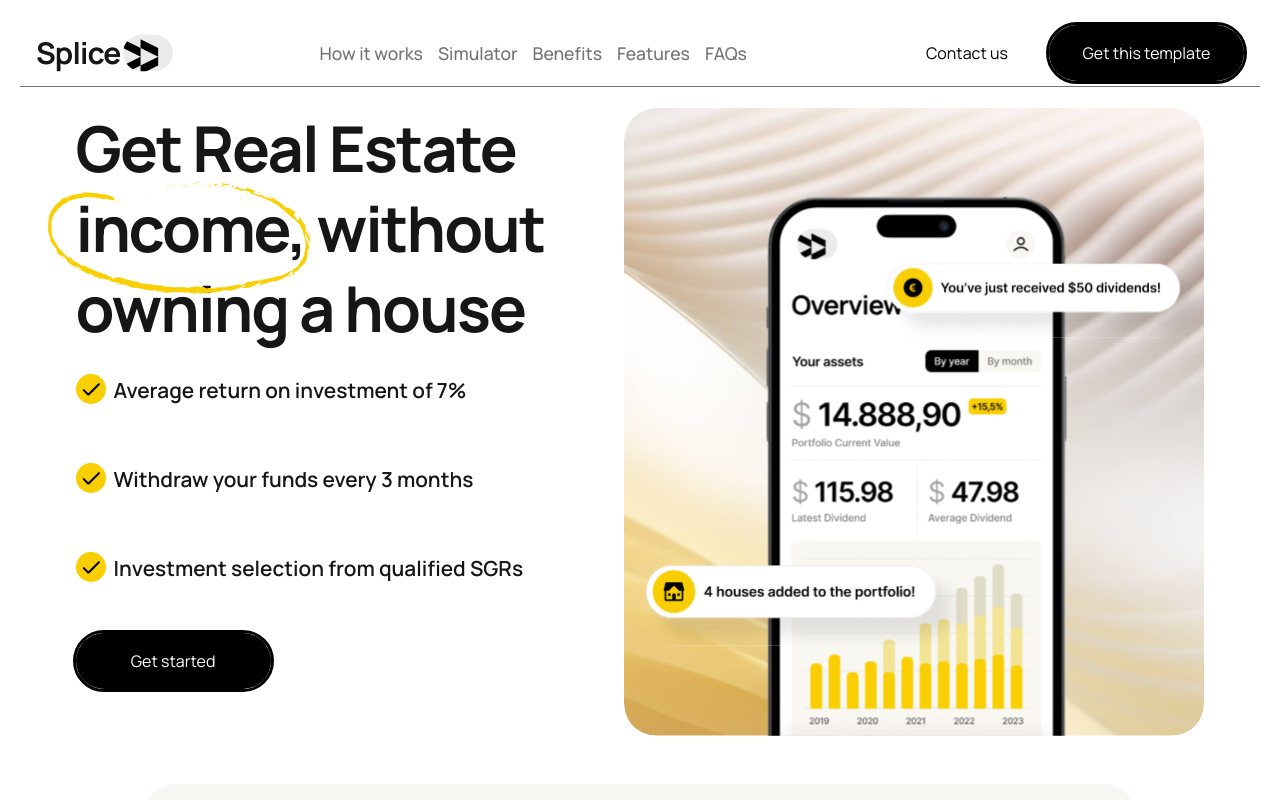
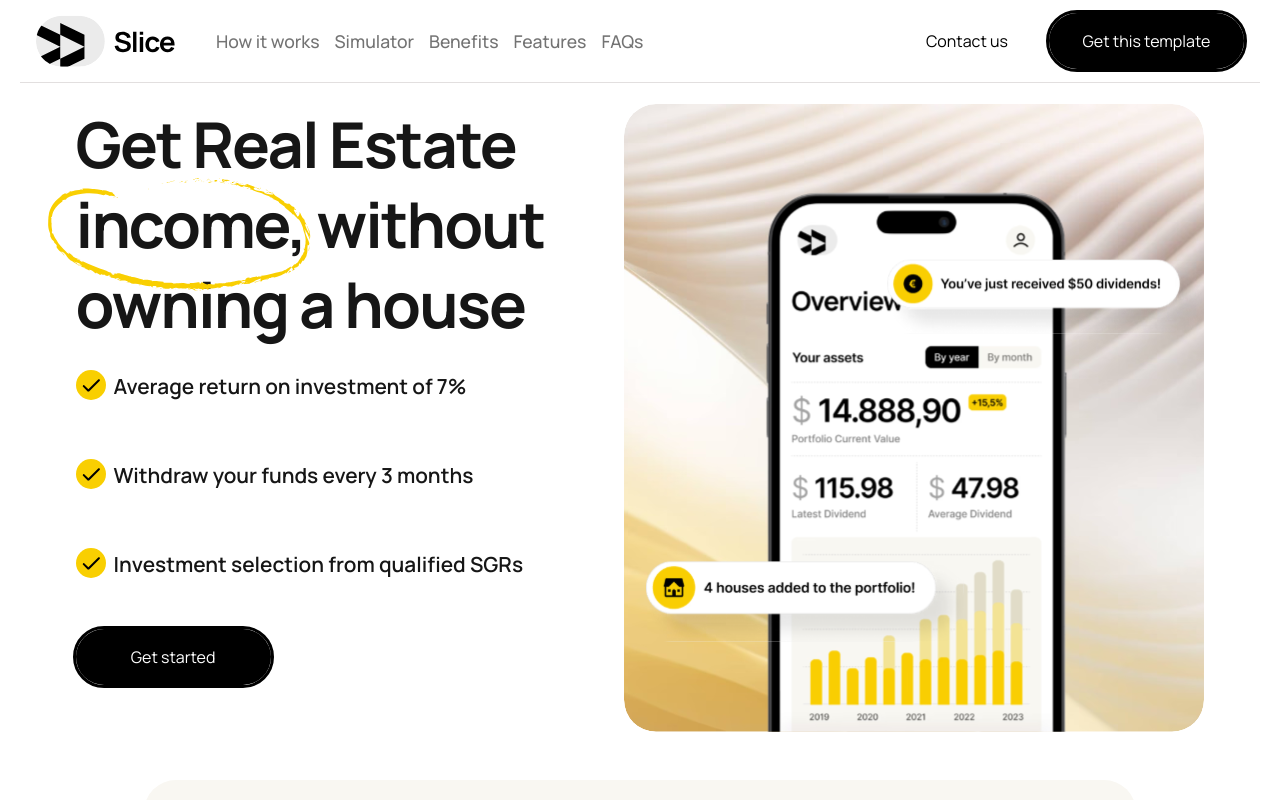
Before and after one commit to Daniel264/Slice, a Next.js app: page / in a window 1280 px wide. Shown: the top 800 px of the page. Built offline with nearby package versions, Linux system fonts and the light colour scheme.

Commit message:
Refactor: change layout of the header

```diff
--- a/src/components/Header.tsx
+++ b/src/components/Header.tsx
@@ -6,10 +6,8 @@ import { Button } from "./Button";
 const Header = () => {
     return (
         <header className=" header-div">
-            <div aria-label="Splice logo" className=" header-logo">
-                <h1 className=" logo-text">Splice</h1>
-                <Image src={"/assets/images/logo.svg"} alt={""} width={50} height={50} />
-            </div>
+            <div aria-label="Splice logo" className="header-logo">
+                <Image src={"/assets/logo/logo.svg"} alt={"Image of splice logo"} width={140} height={120} />
                 <div className="header-middle">
                     <ul aria-label="A header navigation">
                         {Head.map((item, index) => (
@@ -18,6 +16,7 @@ const Header = () => {
                             </div>
                         ))}
                     </ul>
+                </div>
             </div>
             <div className="header-end">
                 <Button buttonType={"white_butn"}>Contact us</Button>
--- a/src/pages/index.tsx
+++ b/src/pages/index.tsx
@@ -19,7 +19,7 @@ export default function Home() {
         <SmoothScrolling>
             <SEO title="Slice: Fintech website" />
 
-            <main className="flex min-h-screen flex-col items-center p-5">
+            <main className="flex min-h-screen flex-col items-center px-5">
                 {/* <div className="m-auto w-full max-w-8xl"> */}
 
                 {/* <h3 className="my-5 text-5xl font-semibold">Splice</h3> */}
--- a/src/styles/SCSS/components/_header.scss
+++ b/src/styles/SCSS/components/_header.scss
@@ -3,25 +3,23 @@
 
 .header-div {
     display: flex;
-    height: 4.2rem;
+    height: 5.2rem;
     width: 100%;
     align-items: center;
     justify-content: space-between;
-
+    position: sticky;
+    top: 0;
+    background: #fff;
+    z-index: 10;
     padding: 0.25rem 1rem;
     margin-bottom: 1.3rem;
-    border-bottom: 1px solid var(--text-color);
+    border-bottom: 1px solid #e2dfdf;
 
     .header-logo {
         display: flex;
         cursor: pointer;
-        gap: 2px;
+        gap: 2.5rem;
         @include align-center(fit-content, fit-content, row);
-
-        .logo-text {
-            font-weight: 700;
-            font-size: var.$text-3xl;
-        }
     }
 
     .header-middle {
--- a/src/styles/SCSS/index.css
+++ b/src/styles/SCSS/index.css
@@ -145,18 +145,22 @@
 
 .header-div {
   display: flex;
-  height: 4.2rem;
+  height: 5.2rem;
   width: 100%;
   align-items: center;
   justify-content: space-between;
+  position: sticky;
+  top: 0;
+  background: #fff;
+  z-index: 10;
   padding: 0.25rem 1rem;
   margin-bottom: 1.3rem;
-  border-bottom: 1px solid var(--text-color);
+  border-bottom: 1px solid #e2dfdf;
 }
 .header-div .header-logo {
   display: flex;
   cursor: pointer;
-  gap: 2px;
+  gap: 2.5rem;
   width: -moz-fit-content;
   width: fit-content;
   min-height: -moz-fit-content;
@@ -165,10 +169,6 @@
   flex-direction: row;
   justify-content: center;
   align-items: center;
-}
-.header-div .header-logo .logo-text {
-  font-weight: 700;
-  font-size: 1.875rem;
 }
 .header-div .header-middle {
   width: -moz-fit-content;
```
Also changed, not shown: 1 other file (tests, documents, lock files or other folders). Lines whose indentation alone changed are shown as unchanged.
